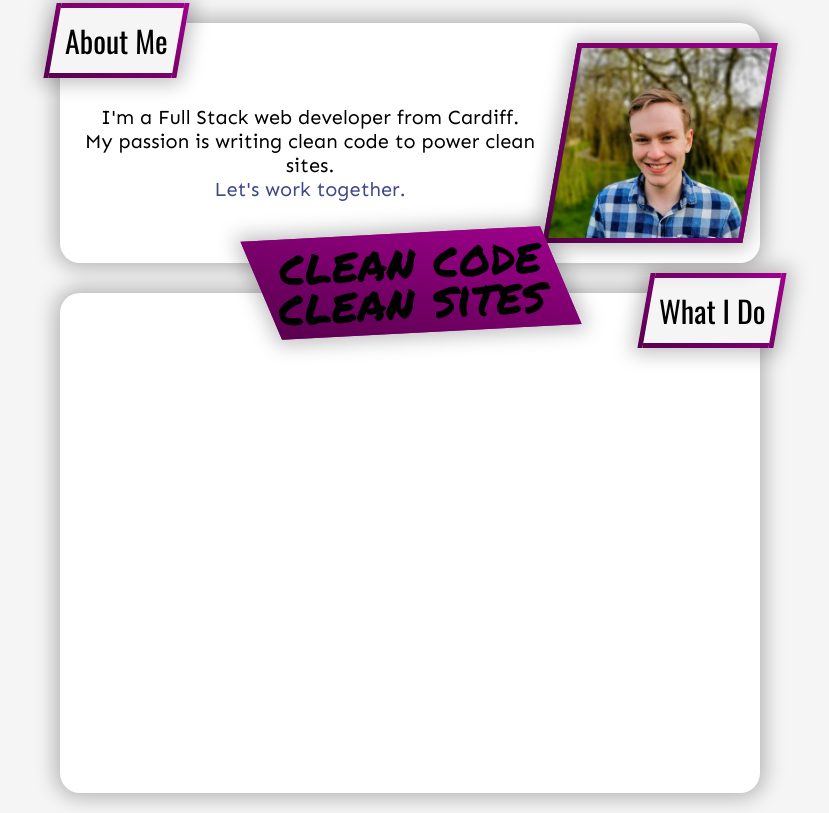
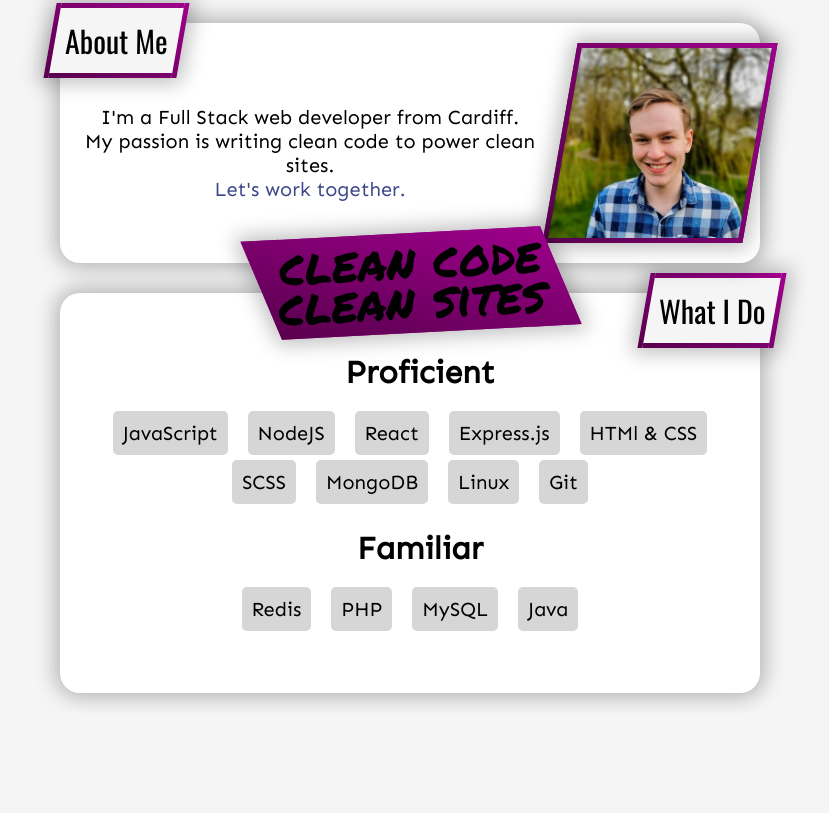
Before and after one commit to alex-gale/ag-portfolio, a Gatsby site: page / in a window 1280 px wide. Shown: the part 867-1680 px from the top of the page, without its empty margins (230-1059 px from the left). After the commit the page ends 1580 px from the top, so only its background shows below. Built offline with nearby package versions, Linux system fonts and the light colour scheme; Gatsby itself is replaced by a stand-in of ours.

Commit message:
Add skills list
* Added a list of skills

```diff
--- a/src/containers/main-page/index.js
+++ b/src/containers/main-page/index.js
@@ -48,6 +48,29 @@ const MainPage = () => (
 				<div className="title">
 					<p>What I Do</p>
 				</div>
+
+				<div className="skills-list-container">
+					<h1 className="skills-list-title">Proficient</h1>
+					<div className="skills-list">
+						<div className="skill">JavaScript</div>
+						<div className="skill">NodeJS</div>
+						<div className="skill">React</div>
+						<div className="skill">Express.js</div>
+						<div className="skill">HTMl & CSS</div>
+						<div className="skill">SCSS</div>
+						<div className="skill">MongoDB</div>
+						<div className="skill">Linux</div>
+						<div className="skill">Git</div>
+					</div>
+
+					<h1 className="skills-list-title">Familiar</h1>
+					<div className="skills-list">
+						<div className="skill">Redis</div>
+						<div className="skill">PHP</div>
+						<div className="skill">MySQL</div>
+						<div className="skill">Java</div>
+					</div>
+				</div>
 			</div>
 		</div>
   </div>
--- a/src/containers/main-page/index.scss
+++ b/src/containers/main-page/index.scss
@@ -211,7 +211,7 @@ $fill-width: 775px;
     .tagline-container {
       position: absolute;
       width: 650px;
-      margin-top: 400px;
+      margin-top: 330px;
       text-align: center;
       transform: rotate(-3deg);
 
@@ -268,7 +268,7 @@ $fill-width: 775px;
     .skills-container {
       flex: auto;
       width: 700px;
-      height: 500px;
+      height: 400px;
       position: relative;
       padding-bottom: 20px;
       background-color: white;
@@ -285,6 +285,7 @@ $fill-width: 775px;
 
       @media only screen and (max-width: $fill-width) {
         width: 90%;
+        height: auto;
         padding-left: 10px;
         padding-right: 10px;
         flex-direction: column-reverse;
@@ -302,6 +303,46 @@ $fill-width: 775px;
           text-align: center;
         }
       }
+
+      .skills-list-container {
+        margin-top: 60px;
+
+        @media only screen and (max-width: $fill-width) {
+          margin-top: 70px;
+        }
+
+        .skills-list-title {
+          margin-left: 20px;
+          margin-top: 20px;
+          margin-bottom: 20px;
+          text-align: center;
+        }
+
+        .skills-list {
+          display: flex;
+          justify-content: center;
+          flex-wrap: wrap;
+          margin-left: 20px;
+
+          .skill {
+            font-size: 20px;
+            background-color: #d6d6d6;
+            border-radius: 5px;
+            margin-right: 20px;
+            margin-bottom: 5px;
+            padding: 10px;
+            transition: background-color 0.3s;
+
+            &:hover {
+              background-color: darken(#d6d6d6, 20%);
+            }
+
+            @media only screen and (max-width: $fill-width) {
+              font-size: 17px;
+            }
+          }
+        }
+      }
     }
   }
 }
```
